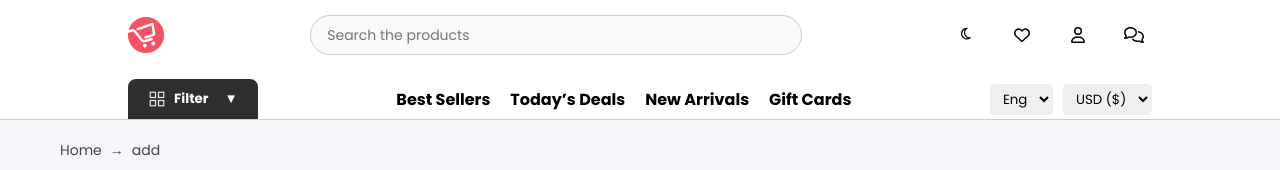
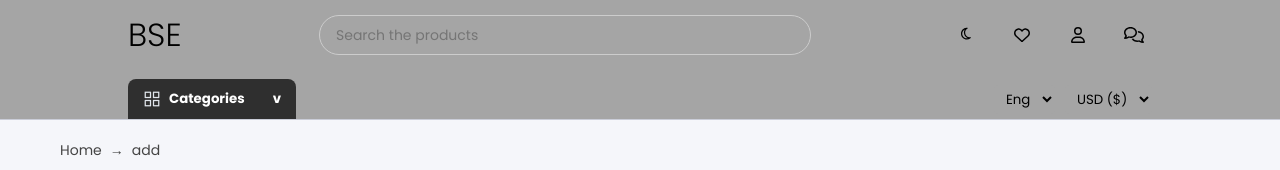
Before and after one commit to rem1xed/BSE-frontend, a React (Create React App) app: page /add in a window 1280 px wide. Shown: the top 170 px of the page. Built offline with nearby package versions, Linux system fonts and the light colour scheme.

Commit message:
black-white theam header

```diff
--- a/src/components/molecules/Header.jsx
+++ b/src/components/molecules/Header.jsx
@@ -124,8 +124,8 @@ function Header() {
       <div className={`${style.container} ${isDarkTheme ? style.dark : ""}`}>
 
         <div className={style.BasicContent}>
-          <a href="#">
-            <img src={logo} alt="logo" className={style.logo_header} width="36" height="36" />
+          <a href="#" className={style.logo}> BSE
+            {/* <img src={logo} alt="logo" className={style.logo_header} width="36" height="36" /> */}
           </a>
 
           <div className={style.search_bar}>
@@ -147,17 +147,12 @@ function Header() {
 
           <div className={style.dropdown_button_container}>
             <button className={style.filter} onClick={handleFilterClick}>
-              <img src={iconFilter} alt="filter icon" width="18" height="18" />
-              Filter <span className={style.arrow}>{openSidebar ? "▲" : "▼"}</span>
+              <img src={iconFilter}  alt="filter icon" width="18" height="18" />
+              Categories <span className={style.arrow}>{openSidebar ? "^" : "v"}</span>
             </button>
           </div>
 
-          <div className={style.goods}>
-            <a href="#">Best Sellers</a>
-            <a href="#">Today’s Deals</a>
-            <a href="#">New Arrivals</a>
-            <a href="#">Gift Cards</a>
-          </div>
+
 
           <div className={style.dropdowns}>
             <select>
--- a/src/styles/Header.module.css
+++ b/src/styles/Header.module.css
@@ -7,7 +7,7 @@ header {
     display: flex;
     justify-content: center;
     border-bottom: 1px solid #cacdd8;
-    background-color: white;
+    background-color: #A5A5A5;
     width: 100%;
 }
 a {
@@ -31,8 +31,12 @@ a {
     gap: 16px;
 }
 
-.logo_header {
-    display: block;
+.logo {
+    text-decoration: none;
+    font-size: 32px;
+    line-height: 18px;
+    letter-spacing: 0em;
+    font-weight: 300;
 }
 
 .search_bar {
@@ -48,7 +52,8 @@ a {
     max-width: 458px;
     padding: 12px 16px;
     border-radius: 30px;
-    border: 1px solid #ccc;
+    border: 1.5px solid #ccc;
+    background-color: #A5A5A5;
     font-size: 14px;
     margin: 0;
     outline: none;
@@ -161,7 +166,7 @@ a {
     cursor: pointer;
     border: none;
     justify-content: start;
-    padding: 10px 20px;
+    padding: 10px 15px;
     position: relative;
     transition: background-color 0.2s;
 }
@@ -171,7 +176,7 @@ a {
 }
 
 .filter .arrow {
-    margin-left: 8px;
+    margin-left: 20px;
 }
 
 .sidebar_container {
@@ -280,22 +285,23 @@ a {
 .dropdowns select {
     padding: 4px 8px;
     border-radius: 4px;
-    border: 1px solid #eee;
+    border: none;
     cursor: pointer;
     transition: border-color 0.2s;
+    background-color: #A5A5A5;
 }
 
 .dropdowns select:focus {
     outline: none;
-    border-color: #ddd;
+    border-color: none;
 }
  /* чорна тема */
 .dark {
-    background-color: #1c1c1c;
+    background-color: #222934;
     color: white;
 }
 .darkHeader {
-    background-color: #1c1c1c;
+    background-color: #222934;
 }
 .dark a {
     color: white;
@@ -308,14 +314,17 @@ a {
     background-color: #333333;
 }
 .dark input {
-    background-color: #333;
+    background-color: #222934;
     color: white;
     border: 1px solid #666;
 }
+
+.dark .filter {
+    background-color: #333D4C;
+}
 .dark select {
-    background-color: #333;
+    background-color: #222934;
     color: white;
-    border: 1px solid #555;
 }
 
 .dark option {
```
